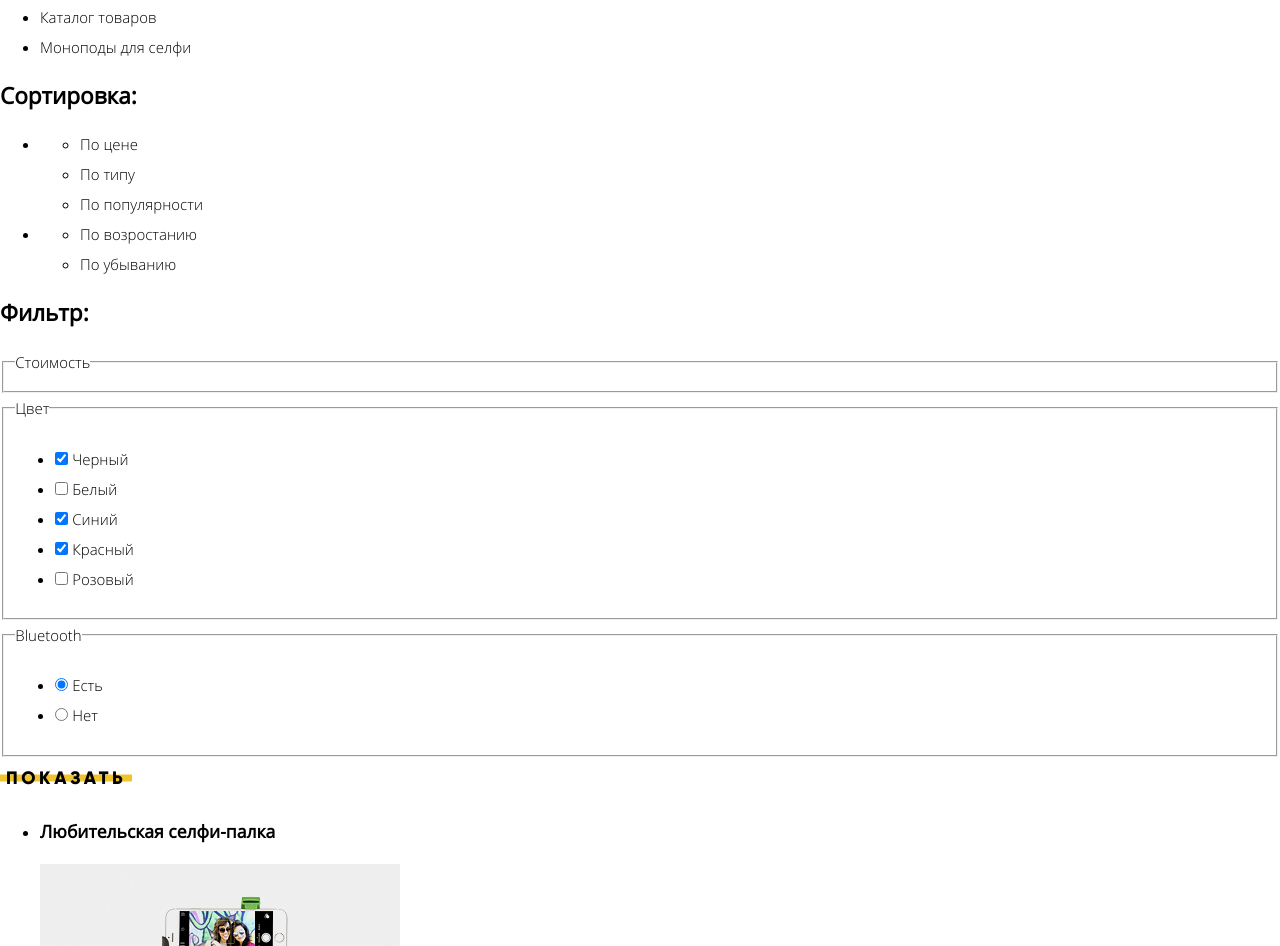
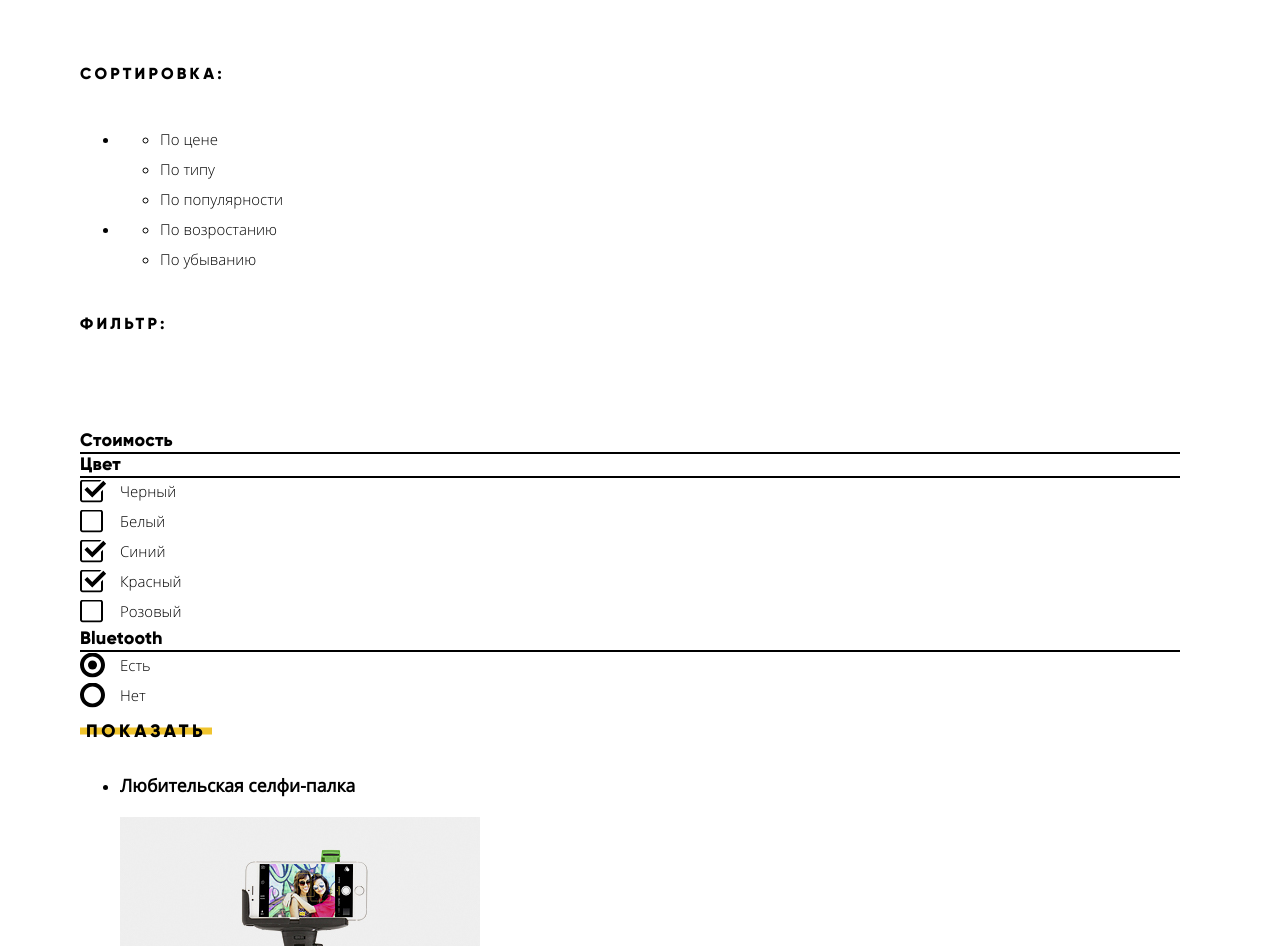
Before and after one commit to xqoma/1054979-device-26, a plain HTML site: page catalog.html in a window 1280 px wide. Shown: the part 365-1311 px from the top of the page. Drawn offline with Linux system fonts and the light colour scheme.

Commit message:
Частично выполнил базовую стилизацию страницы каталога.

```diff
--- a/catalog.html
+++ b/catalog.html
@@ -6,9 +6,9 @@
     <link rel="stylesheet" href="css/normalize.css">
     <link rel="stylesheet" href="css/style.css">
   </head>
-  <body>
+  <body class="catalog-page">
     <header class="page-header">
-      <nav class="container">
+      <nav class="page-nav container">
         <a class="logo" href="index.html" aria-label="Перейти на главную страницу">
           <img src="img/logo-black.svg" alt="Логотип магазина «Девайс»" width="163" height="35">
         </a>
@@ -33,7 +33,7 @@
         </div>
 
         <ul class="nav site-nav">
-          <li>
+          <li class="site-nav-el">
             <a class="site-nav-lnk catalog-link" href="catalog.html">Каталог товаров</a>
             <ul class="catalog-categories">
               <li class="categories-column">
@@ -56,23 +56,24 @@
               </li>
             </ul>
           </li>
-          <li><a class="site-nav-lnk" href="">Доставка</a></li>
-          <li><a class="site-nav-lnk" href="">Гарантия</a></li>
-          <li><a class="site-nav-lnk" href="">Контакты</a></li>
+          <li class="site-nav-el"><a class="site-nav-lnk" href="">Доставка</a></li>
+          <li class="site-nav-el"><a class="site-nav-lnk" href="">Гарантия</a></li>
+          <li class="site-nav-el"><a class="site-nav-lnk" href="">Контакты</a></li>
         </ul>
       </nav>
     </header>
 
     <main>
+      <div class="content-header container">
         <h1>Моноподы для селфи</h1>
-      <ul>
+        <ul class="bread-crumbs">
           <li><a href="index.html">Главная</a></li>
           <li><a href="catalog.html">Каталог товаров</a></li>
           <li>Моноподы для селфи</li>
         </ul>
+      </div>
 
-      <div>
-        <section>
+      <section class="container">
         <h2>Сортировка:</h2>
         <ul>
           <li>
@@ -90,13 +91,12 @@
           </li>
         </ul>
       </section>
-      </div>
 
-      <div>
-        <section>
+      <div class="container">
+        <section class="filter">
           <h2>Фильтр:</h2>
           <form action="" method="get">
-            <fieldset>
+            <fieldset class="cost-group">
               <legend>Стоимость</legend>
               <!-- Здесь будет кастомный слайдер диапазона с двумя ползунками -->
             </fieldset>
@@ -104,23 +104,23 @@
               <legend>Цвет</legend>
               <ul>
                 <li>
-                  <input type="checkbox" id="filter-color-black" name="color-black" checked>
+                  <input class="custom" type="checkbox" id="filter-color-black" name="color-black" checked>
                   <label for="filter-color-black">Черный</label>
                 </li>
                 <li>
-                  <input type="checkbox" id="filter-color-white" name="color-white">
+                  <input class="custom" type="checkbox" id="filter-color-white" name="color-white">
                   <label for="filter-color-white">Белый</label>
                 </li>
                 <li>
-                  <input type="checkbox" id="filter-color-blue" name="color-blue" checked>
+                  <input class="custom" type="checkbox" id="filter-color-blue" name="color-blue" checked>
                   <label for="filter-color-blue">Синий</label>
                 </li>
                 <li>
-                  <input type="checkbox" id="filter-color-red" name="color-red" checked>
+                  <input class="custom" type="checkbox" id="filter-color-red" name="color-red" checked>
                   <label for="filter-color-red">Красный</label>
                 </li>
                 <li>
-                  <input type="checkbox" id="filter-color-pink" name="color-pink">
+                  <input class="custom" type="checkbox" id="filter-color-pink" name="color-pink">
                   <label for="filter-color-pink">Розовый</label>
                 </li>
               </ul>
@@ -129,11 +129,11 @@
               <legend>Bluetooth</legend>
               <ul>
                 <li>
-                  <input type="radio" id="filter-bluetooth-yes" name="bluetooth" value="yes" checked>
+                  <input class="custom" type="radio" id="filter-bluetooth-yes" name="bluetooth" value="yes" checked>
                   <label for="filter-bluetooth-yes">Есть</label>
                 </li>
                 <li>
-                  <input type="radio" id="filter-bluetooth-no" name="bluetooth" value="no">
+                  <input class="custom" type="radio" id="filter-bluetooth-no" name="bluetooth" value="no">
                   <label for="filter-bluetooth-no">Нет</label>
                 </li>
               </ul>
@@ -141,7 +141,6 @@
             <button class="btn" type="submit">Показать</button>
           </form>
         </section>
-      </div>
 
         <section>
           <h2 class="visually-hidden">Список товара</h2>
@@ -207,6 +206,7 @@
             <li><a href="">Вперед</a></li>
           </ul>
         </section>
+      </div>
     </main>
 
     <footer class="page-footer">
@@ -232,9 +232,9 @@
           <p class="address"><a href="https://goo.gl/maps/fPUwSftCcj3sVYiC8">г. Москва, ул. Строителей, 15</a></p>
 
           <ul class="nav site-nav">
-            <li><a class="site-nav-lnk" href="">Доставка</a></li>
-            <li><a class="site-nav-lnk" href="">Гарантия</a></li>
-            <li><a class="site-nav-lnk" href="">Контакты</a></li>
+            <li class="site-nav-el"><a class="site-nav-lnk" href="">Доставка</a></li>
+            <li class="site-nav-el"><a class="site-nav-lnk" href="">Гарантия</a></li>
+            <li class="site-nav-el"><a class="site-nav-lnk" href="">Контакты</a></li>
           </ul>
 
           <p class="phone">Тел.: <a href="tel:+74954959595">+7 (495) 495-95-95</a></p>
--- a/css/style.css
+++ b/css/style.css
@@ -66,11 +66,12 @@ h1,
 }
 
 .container {
+  box-sizing: border-box;
   width: 1160px;
   margin: 0 20px;
 }
 
-.page-header nav {
+.page-nav {
   position: relative;
   box-sizing: border-box;
   margin-top: 40px;
@@ -302,26 +303,26 @@ h1,
   opacity: .3;
 }
 
-.site-nav > li {
+.site-nav-el {
   margin: 0 19px;
   height: 24px;
   line-height: 24px;
 }
 
-.page-header .site-nav > li:first-child {
+.page-header .site-nav-el:first-child {
   margin-left: 0;
 }
 
-.page-header .site-nav > li:last-child {
+.page-header .site-nav-el:last-child {
   margin-right: 0;
   margin-left: 95px;
 }
 
-.page-header .site-nav > li:nth-child(2) {
+.page-header .site-nav-el:nth-child(2) {
   margin-left: auto;
 }
 
-.site-nav > li > a {
+.site-nav-lnk {
   display: inline-block;
   font-family: 'Gilroy', Arial, sans-serif;
   font-weight: 700;
@@ -528,6 +529,150 @@ ul.catalog-categories {
   background-color: #eaeaea;
 }
 
+.catalog-page .container {
+  padding-left: 60px;
+}
+
+.catalog-page h2 {
+  display: flex;
+  align-content: center;
+  margin: 0;
+  font-family: 'Gilroy', Arial, sans-serif;
+  font-size: 16px;
+  font-weight: 700;
+  letter-spacing: .2em;
+  text-transform: uppercase;
+  line-height: 70px;
+}
+
+.content-header {
+  margin-top: 36px;
+  margin-bottom: 46px;
+}
+
+.content-header h1 {
+  margin: 0 0 24px;
+}
+
+.bread-crumbs {
+  display: flex;
+  margin: 0;
+  padding-left: 0;
+  list-style-type: none;
+}
+
+.bread-crumbs li {
+  position: relative;
+  margin-right: 20px;
+  padding-right: 20px;
+  font-size: 14px;
+  letter-spacing: .01em;
+  line-height: 24px;
+}
+
+.bread-crumbs a,
+.bread-crumbs li:last-child {
+  opacity: .3;
+}
+
+.bread-crumbs a:hover {
+  opacity: .6;
+}
+
+.bread-crumbs a:active {
+  opacity: .1;
+}
+
+.bread-crumbs li:last-child {
+  margin-right: 0;
+  padding-right: 0;
+}
+
+.bread-crumbs li:not(:last-child)::after {
+  content: '';
+  position: absolute;
+  top: 50%;
+  transform: translateY(-40%);
+  right: 0;
+  width: 4px;
+  height: 7px;
+  background: url('../img/arrow-right.svg') 0 0 no-repeat;
+}
+
+.filter form {
+  margin-top: 69px;
+}
+
+.filter fieldset {
+  position: relative;
+  margin: 0;
+  padding: 0;
+  border: 0;
+}
+
+.filter fieldset::before {
+  content: '';
+  position: absolute;
+  top: 0;
+  width: 100%;
+  height: 2px;
+  background-color: #000;
+}
+
+.filter legend {
+  font-family: 'Gilroy', Arial, sans-serif;
+  font-size: 18px;
+  font-weight: 700;
+  letter-spacing: .01em;
+  line-height: 24px;
+}
+
+.filter ul {
+  margin: 0;
+  padding: 0;
+  list-style-type: none;
+}
+
+.filter input.custom {
+  position: absolute;
+  opacity: 0;
+}
+
+.filter input.custom + label {
+  position: relative;
+  padding-left: 40px;
+}
+
+.filter input.custom + label::before {
+  content: '';
+  position: absolute;
+  left: 0;
+  top: 50%;
+  transform: translateY(-50%);
+  cursor: pointer;
+}
+
+.filter input.custom[type='checkbox'] + label::before {
+  width: 23px;
+  height: 23px;
+  background: url('../img/checkbox-off.svg') 0 0 no-repeat;
+}
+
+.filter input.custom[type='checkbox']:checked + label::before {
+  width: 27px;
+  background: url('../img/checkbox-on.svg') 0 0 no-repeat;
+}
+
+.filter input.custom[type='radio'] + label::before {
+  width: 25px;
+  height: 25px;
+  background: url('../img/radio-off.svg') 0 0 no-repeat;
+}
+
+.filter input.custom[type='radio']:checked + label::before {
+  background: url('../img/radio-on.svg') 0 0 no-repeat;
+}
+
 .page-footer {
   min-width: 1200px;
   background-color: #464646;
```
Also changed, not shown: index.html (+11 -11 lines), img/checkbox-off.svg (added), img/checkbox-on.svg (renamed from img/check.svg), img/radio-off.svg (added), img/radio-on.svg (added). Lines whose indentation alone changed are shown as unchanged.
